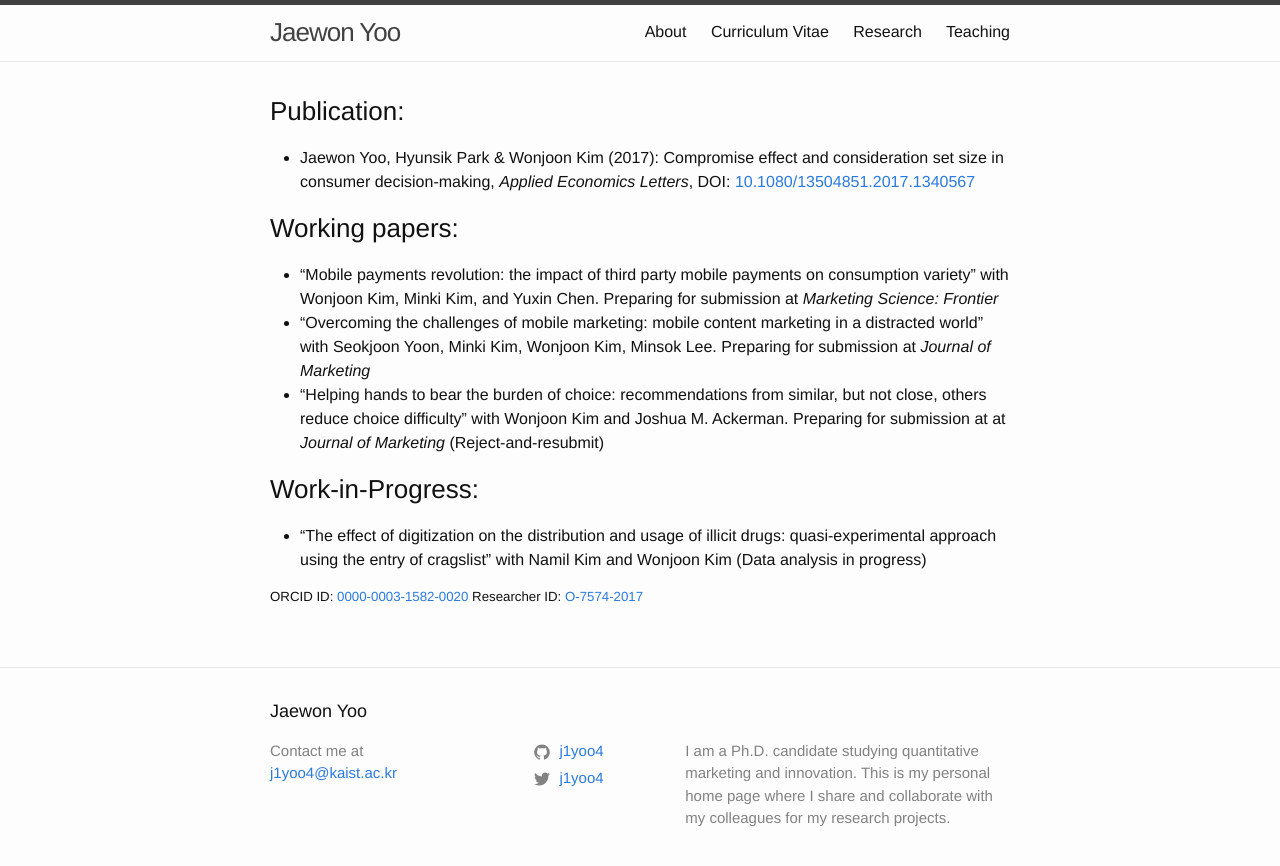
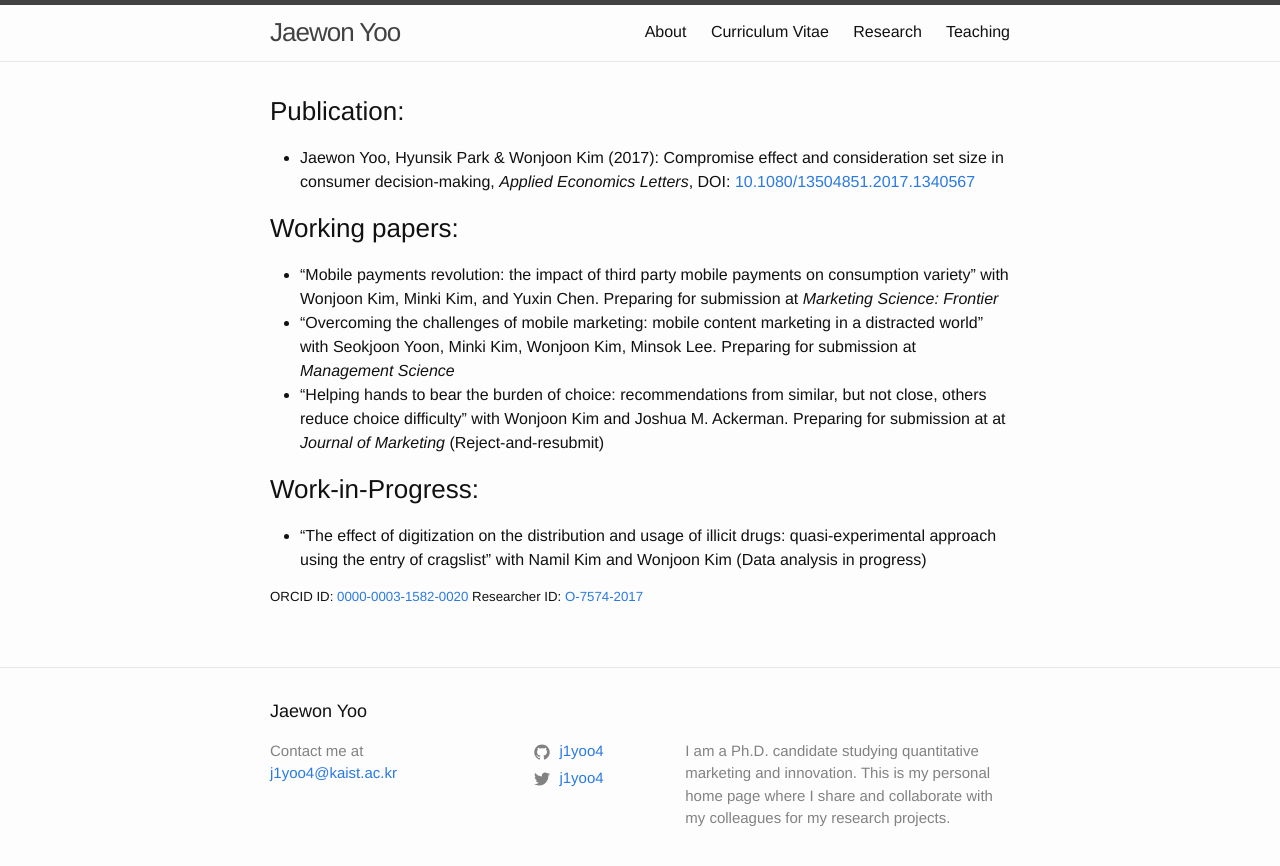
Before and after one commit to j1yoo/j1yoo.github.io, a Jekyll site: the page built from research.markdown, in a window 1280 px wide. Shown: the top 866 px of the page. Built offline with Jekyll 4.4.1, drawn with Linux system fonts in a browser that asks for light colours.

Commit message:
Update research.markdown

```diff
--- a/research.markdown
+++ b/research.markdown
@@ -9,7 +9,7 @@
 
 ### Working papers:
 * "Mobile payments revolution: the impact of third party mobile payments on consumption variety" with Wonjoon Kim, Minki Kim, and Yuxin Chen. Preparing for submission at _Marketing Science: Frontier_
-* "Overcoming the challenges of mobile marketing: mobile content marketing in a distracted world" with Seokjoon Yoon, Minki Kim, Wonjoon Kim, Minsok Lee. Preparing for submission at _Journal of Marketing_
+* "Overcoming the challenges of mobile marketing: mobile content marketing in a distracted world" with Seokjoon Yoon, Minki Kim, Wonjoon Kim, Minsok Lee. Preparing for submission at _Management Science_
 * "Helping hands to bear the burden of choice: recommendations from similar, but not close, others reduce choice difficulty" with Wonjoon Kim and Joshua M. Ackerman. Preparing for submission at at _Journal of Marketing_ (Reject-and-resubmit)
 
 ### Work-in-Progress:
```
